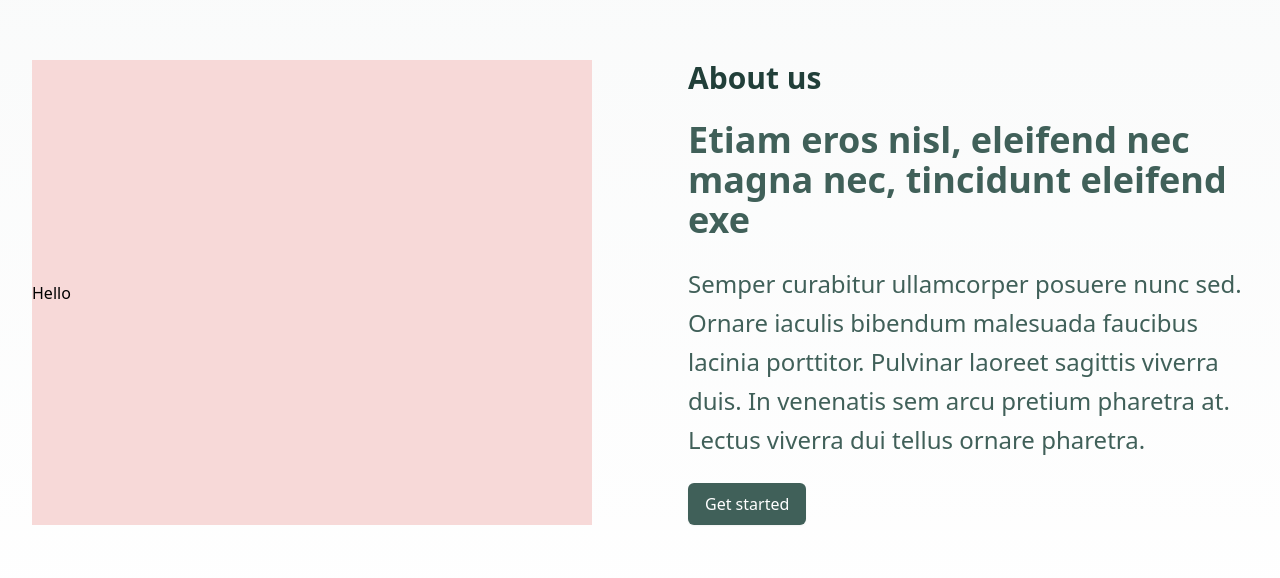
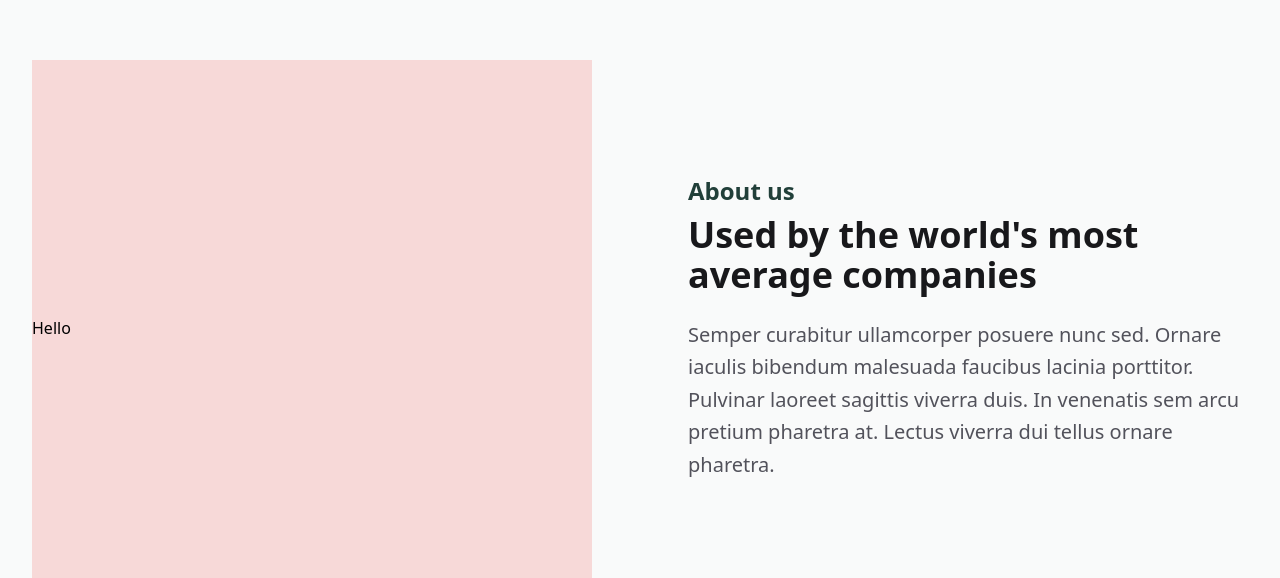
Before and after one commit to FemDev-Consulting/femdevconsulting.ca, a Vue app: page / in a window 1280 px wide. Shown: the part 942-1520 px from the top of the page. Built offline with nearby package versions, Linux system fonts and the light colour scheme.

Commit message:
Adjust styles of About section

```diff
--- a/src/components/HomeAbout.vue
+++ b/src/components/HomeAbout.vue
@@ -1,25 +1,27 @@
 <template>
-  <div class="bg-gradient-to-b from-brand-green-50 to-white">
+  <div class=" bg-brand-green-50">
     <div class="container">
-      <div class="py-40 lg:grid lg:grid-cols-2 lg:grid-flow-col-dense lg:gap-24">
-        <div class="bg-brand-pink-600 flex items-center">
+      <div class="py-40 lg:grid lg:grid-cols-2 lg:grid-flow-col-dense lg:gap-24 lg:items-center">
+        <div class="bg-brand-pink-600 flex items-center py-64 ">
           Hello
         </div>
-        <div class="">
-          <h2 class="lg:text-3xl font-bold text-brand-green-800">
+        <div>
+          <h2 class="lg:text-2xl font-bold text-brand-green-800">
             About us
           </h2>
-          <p class="mt-6 text-4xl text-brand-green-600 font-bold">
-            Etiam eros nisl, eleifend nec magna nec, tincidunt eleifend exe
+          <p class="mt-2 text-4xl text-gray-900 font-extrabold">
+            Used by the world's most average companies
           </p>
-          <p class="mt-6 text-2xl text-brand-green-600 leading-relaxed">
+          <p class="mt-6 text-xl  text-gray-600  leading-relaxed">
             Semper curabitur ullamcorper posuere nunc sed. Ornare iaculis bibendum malesuada faucibus lacinia porttitor. Pulvinar laoreet sagittis viverra duis. In venenatis sem arcu pretium pharetra at. Lectus viverra dui tellus ornare pharetra.
           </p>
+          <!--
           <div class="mt-6">
             <a href="#" class="inline-flex px-4 py-2 border border-transparent text-base font-medium rounded-md shadow-sm text-white bg-brand-green-600 hover:bg-brand-green-800">
               Get started
             </a>
           </div>
+          -->
         </div>
       </div>
     </div>
```
